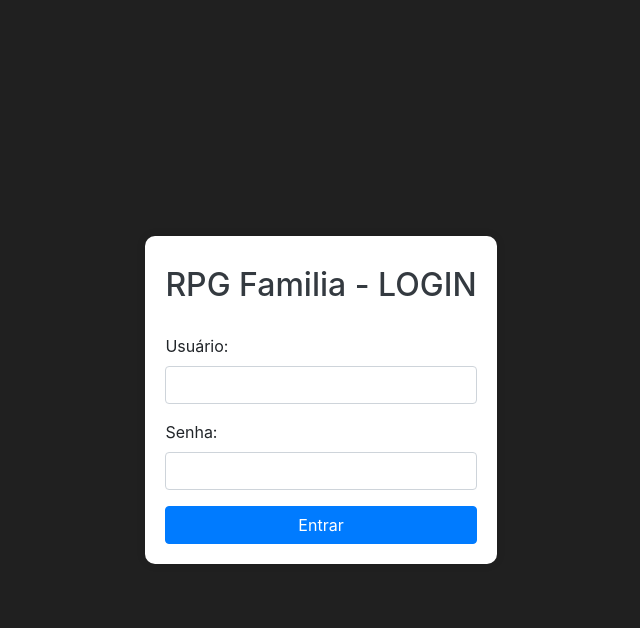
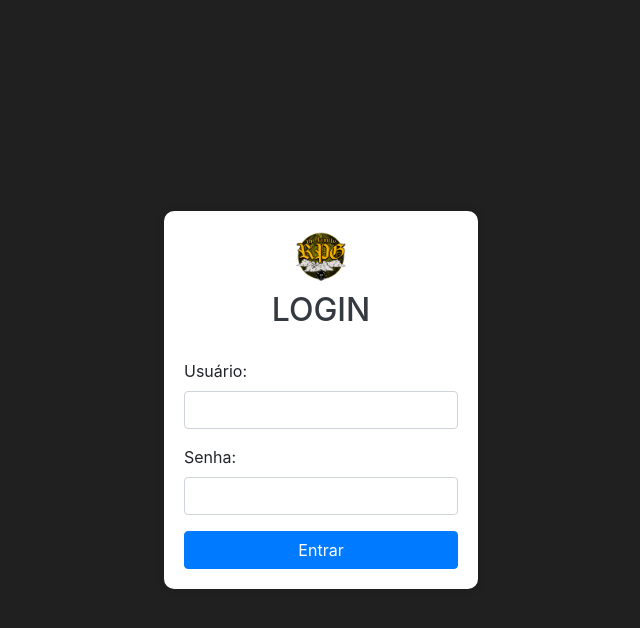
Before and after one commit to Tudolin/rpg_sys, a Flask app: page /login in a window 1280 px wide. Shown: the top 628 px of the page, without its empty margins (319-959 px from the left). Run offline with Flask 3, Linux system fonts and the light colour scheme; some libraries are stand-ins or nearby versions.

Commit message:
logo adicionada

```diff
--- a/templates/base.html
+++ b/templates/base.html
@@ -14,7 +14,7 @@
 </head>
 <body>
     <nav class="navbar navbar-expand-lg navbar-light">
-        <a style="font-size: 1.5em;" class="navbar-brand" href="{{ url_for('home') }}"><img src="{{ url_for('static', filename='logo.png') }}" width="70" style="hover:opacity 70%">RPG DA FAMILIA</a>
+        <a style="font-size: 1.5em;" class="navbar-brand" href="{{ url_for('home') }}"><img src="{{ url_for('static', filename='logo.png') }}" width="70" style="hover:opacity 70%"></a>
         <button class="navbar-toggler" type="button" data-toggle="collapse"
                 data-target="#navbarNav" aria-controls="navbarNav"
                 aria-expanded="false" aria-label="Toggle navigation">
--- a/templates/login.html
+++ b/templates/login.html
@@ -43,7 +43,8 @@
 <body>
     <div class="login-container">
         <div class="login-header">
-            <h2>RPG Familia - LOGIN</h2>
+            <a href="#"><img src="{{ url_for('static', filename='logo.png') }}" width="50" alt="Logo RPG"></a>
+            <h2>LOGIN</h2>
         </div>
         <form method="POST">
             <div class="form-group">
--- a/templates/register.html
+++ b/templates/register.html
@@ -42,6 +42,7 @@
 <body>
     <div class="login-container">
         <div class="login-header">
+            <a href="#"><img src="{{ url_for('static', filename='logo.png') }}" width="50" alt="Logo RPG"></a>
             <h2>Register</h2>
         </div>
         <form method="POST">
```
